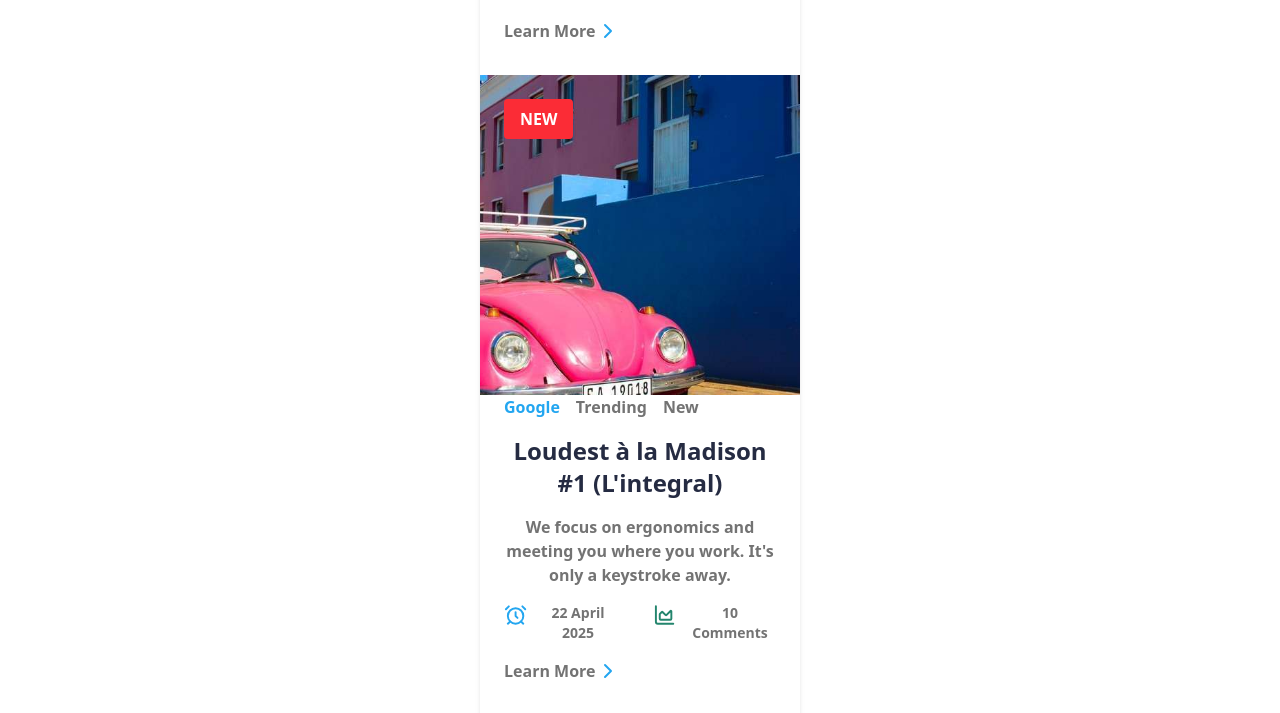
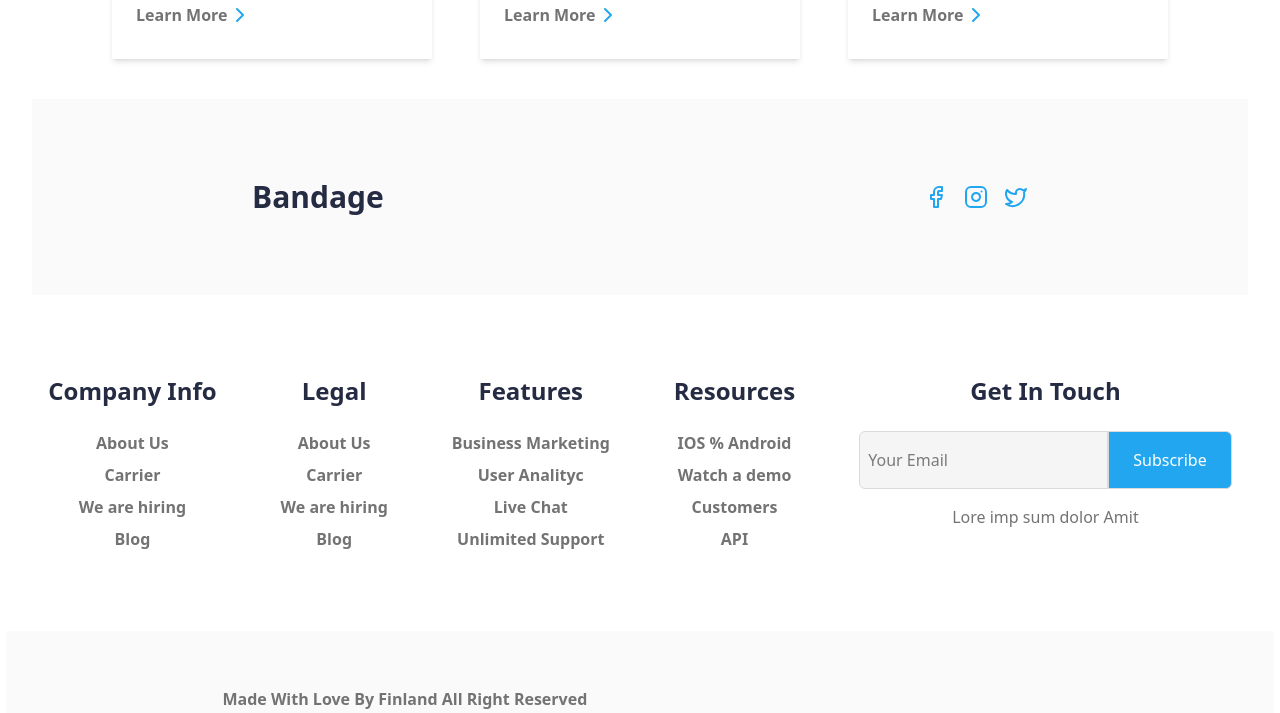
Before and after one commit to dilaragultas/eCommerce, a React (Vite) app: page / in a window 1280 px wide. Shown: the part 5861-6574 px from the top of the page. Built offline with nearby package versions, Linux system fonts and the light colour scheme.

Commit message:
Home page last edit

```diff
--- a/src/components/FeaturedPosts.jsx
+++ b/src/components/FeaturedPosts.jsx
@@ -10,22 +10,22 @@ export default function FeaturedPost() {
         "/assets/feature3.jpg",
     ]
     return (
-        <div className="flex flex-col gap-12 items-center">
+        <div className="flex flex-col gap-12 items-center py-10">
             <div className="flex flex-col items-center gap-6 ">
                 <p className="font-semibold text-xl text-[#23a6f0]">Practice Advice</p>
-                <h3 className="font-bold text-5xl text-[#252b42] w-[15rem] text-center">Featured Products</h3>
-                <p className="text-light font-semibold text-[#737373] w-[20rem] text-center">Problems trying to resolve the conflict between the two major realms of Classical physics: Newtonian mechanics </p>
+                <h3 className="font-bold text-5xl text-[#252b42] w-[15rem] text-center lg:w-[30rem]">Featured Products</h3>
+                <p className="text-light font-semibold text-[#737373] w-[20rem] text-center lg:w-[30rem]">Problems trying to resolve the conflict between the two major realms of Classical physics: Newtonian mechanics </p>
             </div>
-            <div className="flex flex-col shadow-md">
+            <div className="flex flex-col lg:flex-row gap-12">
                 {post.map((elm, index) => {
                     return (
-                        <div key={index} className={`${index >= 3 ? "hidden lg:block" : "lg:hidden"} flex flex-col items-center gap-4`}>
+                        <div key={index} className={`${index >= 3 ? "hidden lg:block" : "lg:hidden"} flex flex-col items-center gap-4 shadow-md`}>
                             <div className="flex relative w-80 h-80">
                                 <img className="object-cover w-full h-full" src={elm} alt="" />
                                 <p className="absolute text-white font-bold bg-red-500 px-4 py-2 rounded mt-6 ml-6">NEW</p>
 
                             </div>
-                            <div className="flex flex-col w-80 h-80 items-start px-6 gap-4">
+                            <div className="flex flex-col w-80 h-80 items-start px-6 gap-4 lg:mt-4">
                                 <div className="flex flex-row gap-4 text-left">
                                     <p className="text-[#23a6f0] font-semibold">Google</p>
                                     <p className="text-[#737373] font-semibold">Trending</p>
--- a/src/layout/Footer.jsx
+++ b/src/layout/Footer.jsx
@@ -4,7 +4,7 @@ export default function Footer() {
     return (
 
         <>
-            <div className="flex flex-col gap-10 py-20 pl-10">
+            <div className="flex flex-col gap-10 py-20 pl-10 lg:flex-row lg:justify-between lg:px-55 lg:items-center bg-[#fafafa]">
                 <h3 className="font-bold text-[#252b42] text-3xl">Bandage</h3>
                 <div className="flex flex-row gap-4 text-[#23a6f0]">
                     <Facebook />
@@ -14,47 +14,57 @@ export default function Footer() {
             </div>
 
             <div className="flex flex-col items-center">
-                <div className="flex flex-row">
-                    <div className="flex flex-col gap-8">
+                <div className="flex flex-row lg:py-10">
+                    <div className="flex flex-col gap-8 lg:flex-row lg:gap-16 py-10">
+                        <div className="flex flex-col gap-4">
                             <h5 className="font-bold text-[#252b42] text-2xl">Company Info</h5>
-                        <ul className="flex flex-col gap-2 text-[#737373] font-semibold text-normal">
+                            <ul className="flex flex-col gap-2 text-[#737373] font-semibold text-normal lg:mt-2">
                                 <li>About Us</li>
                                 <li>Carrier</li>
                                 <li>We are hiring</li>
                                 <li>Blog</li>
                             </ul>
+                        </div>
+                        <div className="flex flex-col gap-4">
                             <h5 className="font-bold text-[#252b42] text-2xl">Legal</h5>
-                        <ul className="flex flex-col gap-2 text-[#737373] font-semibold text-normal">
+                            <ul className="flex flex-col gap-2 text-[#737373] font-semibold text-normal lg:mt-2">
                                 <li>About Us</li>
                                 <li>Carrier</li>
                                 <li>We are hiring</li>
                                 <li>Blog</li>
                             </ul>
+                        </div>
+                        <div className="flex flex-col gap-4">
                             <h5 className="font-bold text-[#252b42] text-2xl">Features</h5>
-                        <ul className="flex flex-col gap-2 text-[#737373] font-semibold text-normal ">
+                            <ul className="flex flex-col gap-2 text-[#737373] font-semibold text-normal lg:mt-2">
                                 <li>Business Marketing</li>
                                 <li>User Analityc</li>
                                 <li>Live Chat</li>
                                 <li>Unlimited Support</li>
                             </ul>
+                        </div>
+                        <div className="flex flex-col gap-4">
                             <h5 className="font-bold text-[#252b42] text-2xl">Resources</h5>
-                        <ul className="flex flex-col gap-2 text-[#737373] font-semibold text-normal">
+                            <ul className="flex flex-col gap-2 text-[#737373] font-semibold text-normal lg:mt-2">
                                 <li>IOS % Android</li>
                                 <li>Watch a demo</li>
                                 <li>Customers</li>
                                 <li>API</li>
                             </ul>
-
+                        </div>
+                        <div className="flex flex-col gap-4">
                             <h5 className="font-bold text-[#252b42] text-2xl">Get In Touch</h5>
-                        <div className="flex flex-row">
+                            <div className="flex flex-row lg:mt-2">
                                 <input type="text" placeholder="Your Email" className="rounded-l-md bg-[#F5F5F5] text-black border border-[#DADADA] p-2" />
                                 <button className="bg-[#23A6F0] py-4 px-6 border border-[#DADADA] rounded-r-md text-white">Subscribe</button>
                             </div>
                             <p className="text-[#737373] font-normal">Lore imp sum dolor Amit</p>
-
                         </div>
                     </div>
-                <p className="flex text-[#737373] text-center w-[17rem] px-10 font-semibold mt-4">Made With Love By Finland All Right Reserved</p>
+                </div>
+                <div className=" flex bg-[#fafafa] w-[99vw] max-lg:justify-center max-lg:py-6">
+                    <p className="flex text-[#737373] text-center w-[17rem] px-10 font-semibold mt-4 lg:py-10 lg:pl-54 lg:items-start lg:w-[40rem]">Made With Love By Finland All Right Reserved</p>
+                </div>
             </div>
         </>
     )
```
Lines whose indentation alone changed are shown as unchanged.
